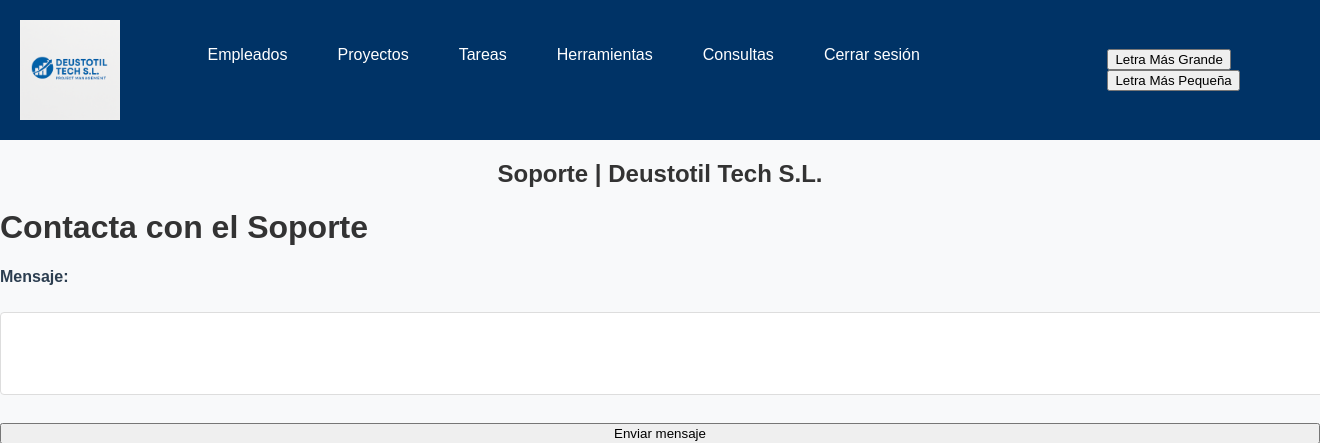
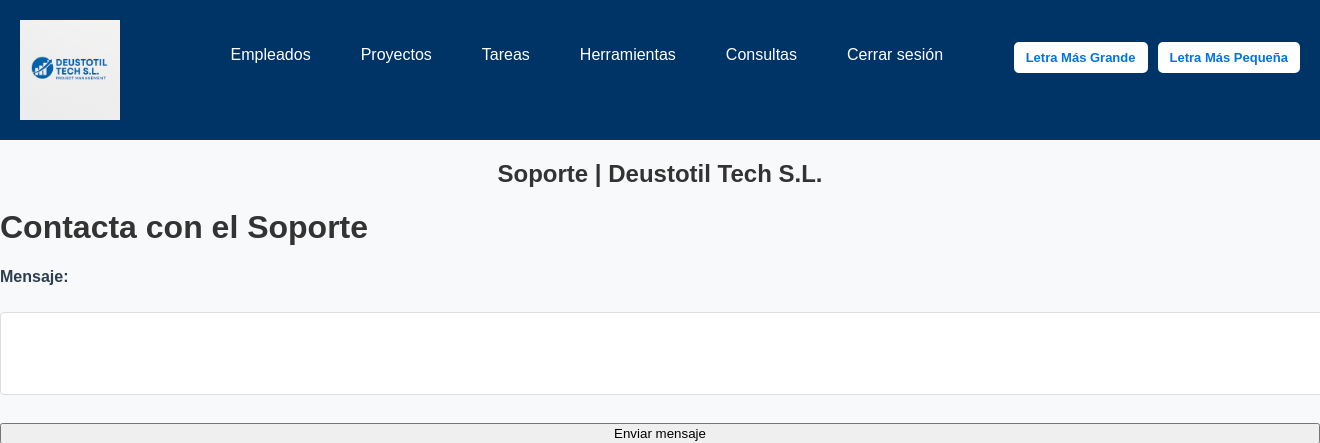
Before and after one commit to GaizkaMiranda/ProyectoWeb2025, a Django app: page /AppDjango/consulta_email/ in a window 1320 px wide; the page is wider, and only the part inside the window is pictured. Shown: the top 443 px of that part. Run offline with Django 5.2, Linux system fonts and the light colour scheme.

Commit message:
Añadir estilos (styles.css) a los botones de aumentar/dismuir tamaño de elementos tipo text
Actualizacion Excel OrganizacionE3E4

```diff
--- a/static/css/styles.css
+++ b/static/css/styles.css
@@ -43,6 +43,31 @@ nav {
 
 .nav-menu li a:hover {
     background-color: #0073e6;
+}
+
+/*Botones del header para modificar el tamaño de los elementos tipo text*/
+.botonesModificarTexto {
+    display: flex;
+    gap: 10px;
+    white-space: nowrap;
+    margin-top: -25px;
+}
+
+.botonesModificarTexto button {
+    background-color: white;
+    color: #0073e6;
+    border: 2px solid white;
+    padding: 6px 10px;
+    font-size: 13px;
+    font-weight: 600;
+    border-radius: 5px;
+    cursor: pointer;
+}
+
+.botonesModificarTexto button:hover {
+    background-color: #cce0ff;
+    color: 0073e6;
+    border-color: #99c2ff;
 }
 
 main {
@@ -171,7 +196,6 @@ h2 {
     align-items: center;
     width: 100%;
     position: relative;
-    left: -70px; /* Mueve el grupo hacia la izquierda */
 }
 
 
```
Also changed, not shown: 1 other file.
